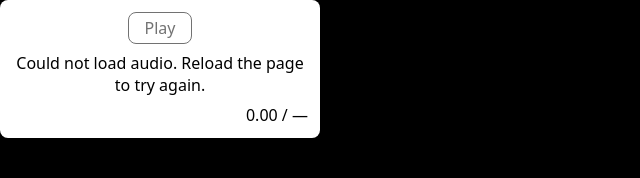
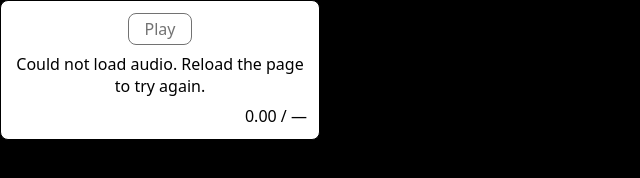
Before and after one commit to novogrammer/smf-animation-study, a website built with Vite: page index.html in a window 1280 px wide. Shown: the whole page, without its empty margins (0-640 px from the left). Built offline with nearby package versions, Linux system fonts and the light colour scheme; files whose address does not match are found by name; what spessasynth_lib would draw is missing.

Commit message:
p-playerにborderを設定

```diff
--- a/src/style.scss
+++ b/src/style.scss
@@ -25,6 +25,7 @@ body{
   border-radius:0.5rem;
   background:#fff;
   color:#000;
+  border:1px solid currentColor;
   &__button-list{
     display:flex;
     justify-content: center;
```
